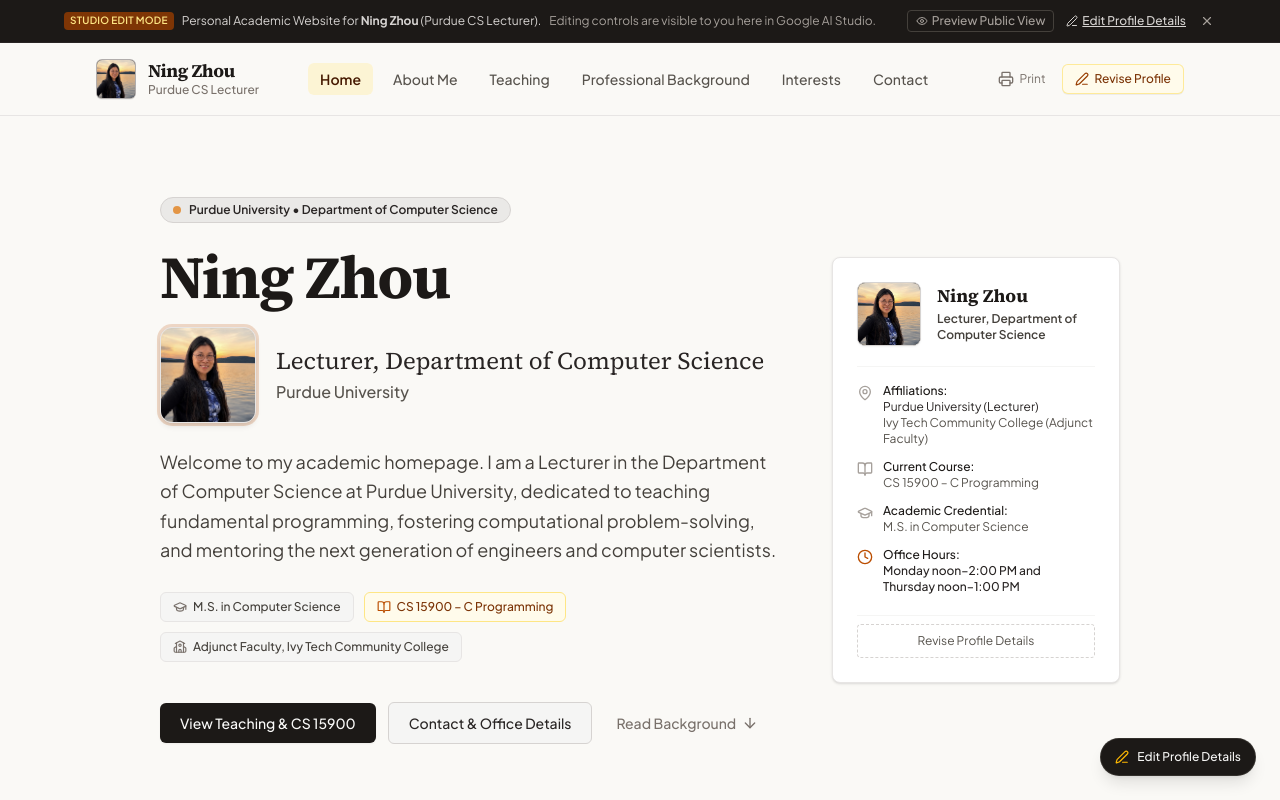
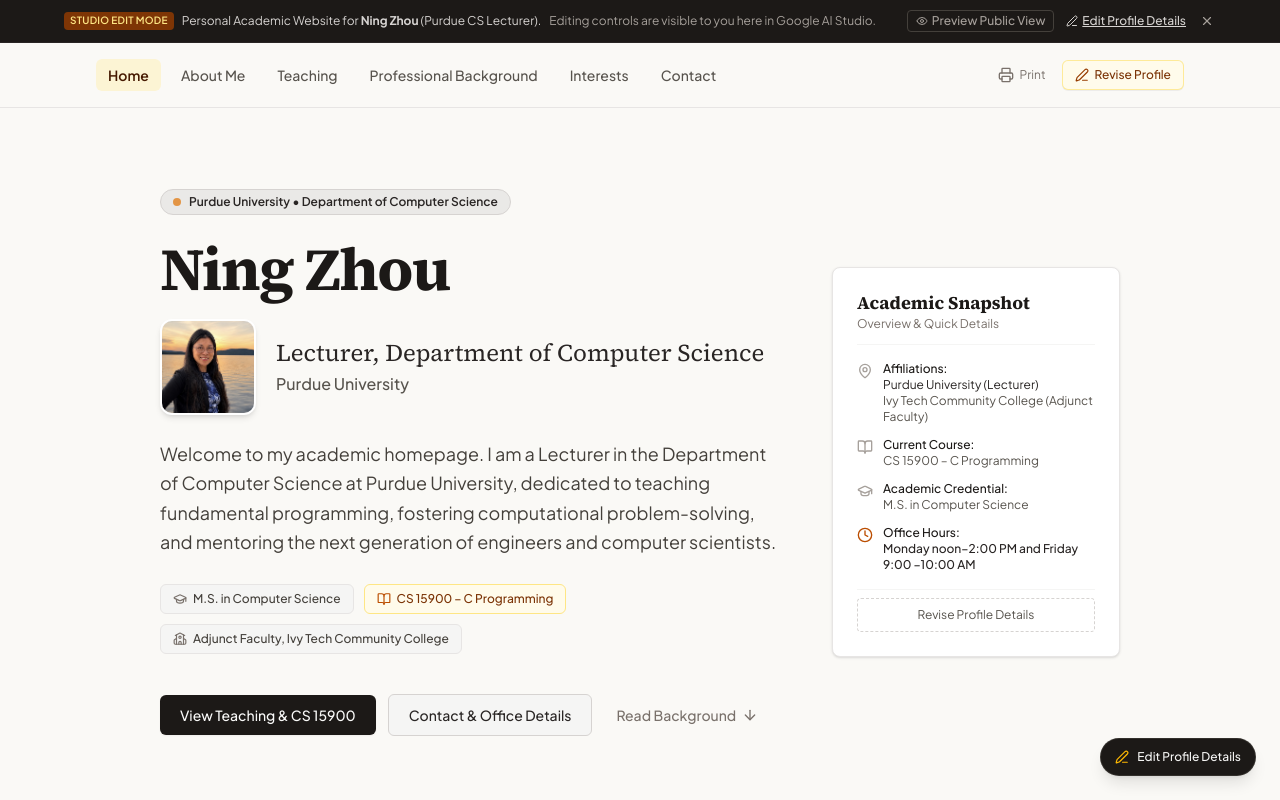
Before and after one commit to ningzhou-tech/ningzhou-tech.github.io, a React (Vite) app: page / in a window 1280 px wide. Shown: the top 800 px of the page. Built offline with nearby package versions, Linux system fonts and the light colour scheme.

Commit message:
Add files via upload

```diff
--- a/src/components/Header.tsx
+++ b/src/components/Header.tsx
@@ -2,14 +2,14 @@
 import { Menu, X, Edit3, Printer, ExternalLink, GraduationCap } from 'lucide-react';
 
 interface HeaderProps {
-  name: string;
-  title: string;
+  name?: string;
+  title?: string;
   avatarUrl?: string;
   onOpenEditModal: () => void;
   isEditor?: boolean;
 }
 
-export const Header: React.FC<HeaderProps> = ({ name, title, avatarUrl, onOpenEditModal, isEditor = false }) => {
+export const Header: React.FC<HeaderProps> = ({ onOpenEditModal, isEditor = false }) => {
   const [isScrolled, setIsScrolled] = useState(false);
   const [mobileMenuOpen, setMobileMenuOpen] = useState(false);
   const [activeSection, setActiveSection] = useState('home');
@@ -59,36 +59,8 @@
       }`}
     >
       <div className="max-w-6xl mx-auto px-4 sm:px-6 lg:px-8">
-        <div className="flex items-center justify-between h-18">
-          {/* Brand / Name & Department */}
-          <a
-            href="#home"
-            id="nav-brand-link"
-            className="group flex items-center gap-3 text-left focus:outline-hidden focus:ring-2 focus:ring-amber-800/40 rounded-sm"
-          >
-            <div className="w-10 h-10 rounded-md bg-stone-900 text-stone-100 flex items-center justify-center font-serif text-lg font-semibold tracking-wider group-hover:bg-amber-900 transition-colors overflow-hidden border border-stone-300/80 shadow-2xs">
-              <img
-                src={avatarUrl || "/NingZhou.png"}
-                alt={name}
-                className="w-full h-full object-cover object-top"
-                referrerPolicy="no-referrer"
-                onError={(e) => {
-                  (e.currentTarget as HTMLElement).style.display = 'none';
-                }}
-              />
-              <span className="hidden">NZ</span>
-            </div>
-            <div>
-              <div className="font-serif text-lg font-bold text-stone-900 tracking-tight leading-tight group-hover:text-amber-900 transition-colors">
-                {name}
-              </div>
-              <div className="text-xs font-sans text-stone-500 font-medium">
-                Purdue CS Lecturer
-              </div>
-            </div>
-          </a>
-
-          {/* Desktop Nav Items */}
+        <div className="flex items-center justify-between h-16">
+          {/* Left-aligned Navigation starting with Home */}
           <nav className="hidden md:flex items-center gap-1 lg:gap-2">
             {navLinks.map((link) => (
               <a
@@ -105,6 +77,16 @@
               </a>
             ))}
           </nav>
+
+          {/* Mobile indicator when menu is closed */}
+          <div className="md:hidden flex items-center">
+            <a
+              href="#home"
+              className="text-sm font-serif font-bold text-stone-900 tracking-tight"
+            >
+              Home
+            </a>
+          </div>
 
           {/* Utility Buttons */}
           <div className="hidden lg:flex items-center gap-2">
--- a/src/components/HeroSection.tsx
+++ b/src/components/HeroSection.tsx
@@ -29,12 +29,12 @@
 
               {/* Picture to the left next to the lecturer and institution lines */}
               <div className="flex items-center gap-4 sm:gap-5 pt-1">
-                <div className="relative group shrink-0">
-                  <div className="w-20 h-20 sm:w-24 sm:h-24 rounded-xl overflow-hidden ring-3 ring-amber-700/20 shadow-md bg-stone-100 border border-stone-200">
+                <div className="relative shrink-0">
+                  <div className="w-20 h-20 sm:w-24 sm:h-24 rounded-xl overflow-hidden border-2 border-white shadow-md bg-stone-100">
                     <img
                       src={profile.avatarUrl || "/NingZhou.png"}
                       alt={`Portrait of ${profile.name}`}
-                      className="w-full h-full object-cover object-top hover:scale-105 transition-transform duration-300"
+                      className="w-full h-full object-cover object-top"
                       referrerPolicy="no-referrer"
                     />
                   </div>
@@ -104,31 +104,17 @@
 
           {/* Academic Card / Profile Snapshot Column */}
           <div className="lg:col-span-4">
-            <div className="bg-white rounded-lg p-6 border border-stone-200 shadow-sm space-y-5">
-              <div className="flex items-center gap-4">
-                <div className="w-16 h-16 rounded-lg overflow-hidden bg-stone-800 text-stone-100 flex items-center justify-center font-serif text-2xl font-bold shadow-xs shrink-0 border border-stone-300">
-                  <img
-                    src={profile.avatarUrl || "/NingZhou.png"}
-                    alt={profile.name}
-                    className="w-full h-full object-cover object-top"
-                    referrerPolicy="no-referrer"
-                    onError={(e) => {
-                      (e.currentTarget as HTMLElement).style.display = 'none';
-                    }}
-                  />
-                  <span className="hidden">NZ</span>
-                </div>
-                <div>
-                  <h3 className="font-serif font-bold text-stone-900 text-lg leading-tight">
-                    {profile.name}
-                  </h3>
-                  <p className="text-xs font-semibold text-stone-700 font-sans mt-1">
-                    Lecturer, Department of Computer Science
-                  </p>
-                </div>
+            <div className="bg-white rounded-lg p-6 border border-stone-200 shadow-sm space-y-4">
+              <div className="border-b border-stone-100 pb-3">
+                <h3 className="font-serif font-bold text-stone-900 text-lg leading-tight">
+                  Academic Snapshot
+                </h3>
+                <p className="text-xs text-stone-500 font-sans mt-0.5">
+                  Overview & Quick Details
+                </p>
               </div>
 
-              <div className="border-t border-stone-100 pt-4 space-y-3 text-xs text-stone-600 font-sans">
+              <div className="space-y-3 text-xs text-stone-600 font-sans">
                 <div className="flex items-start gap-2.5">
                   <MapPin className="w-4 h-4 text-stone-400 shrink-0 mt-0.5" />
                   <div>
--- a/src/data/initialData.ts
+++ b/src/data/initialData.ts
@@ -33,7 +33,7 @@
       "Building Strong Programming Foundations"
     ],
     semesterPlaceholder: "Fall 2026",
-    officeHoursPlaceholder: "Monday noon–2:00 PM and Thursday noon–1:00 PM",
+    officeHoursPlaceholder: "Monday noon–2:00 PM and Friday 9:00 –10:00 AM",
     syllabusPlaceholder: "https://purdue.simplesyllabus.com/en-US/doc/bgo06lbu7/WL-Fall-2026-CS-%28WL%29-15900-LE1-C-Programming?mode=view",
     courseLocationPlaceholder: "Lawson Computer Science & Engineering Lecture Halls"
   },
@@ -95,7 +95,7 @@
   contact: {
     email: "zhou1489@purdue.edu",
     office: "LWSN B116A",
-    hours: "Monday noon–2:00 PM and Thursday noon–1:00 PM",
+    hours: "Monday noon–2:00 PM and Friday 9:00 –10:00 AM",
     departmentAddress: "Department of Computer Science, Purdue University, 305 N. University Street, West Lafayette, IN 47907",
     directoryLink: "https://www.cs.purdue.edu/people/faculty/zhou1489.html",
     githubLink: "https://github.com/ningzhou-tech",
```
